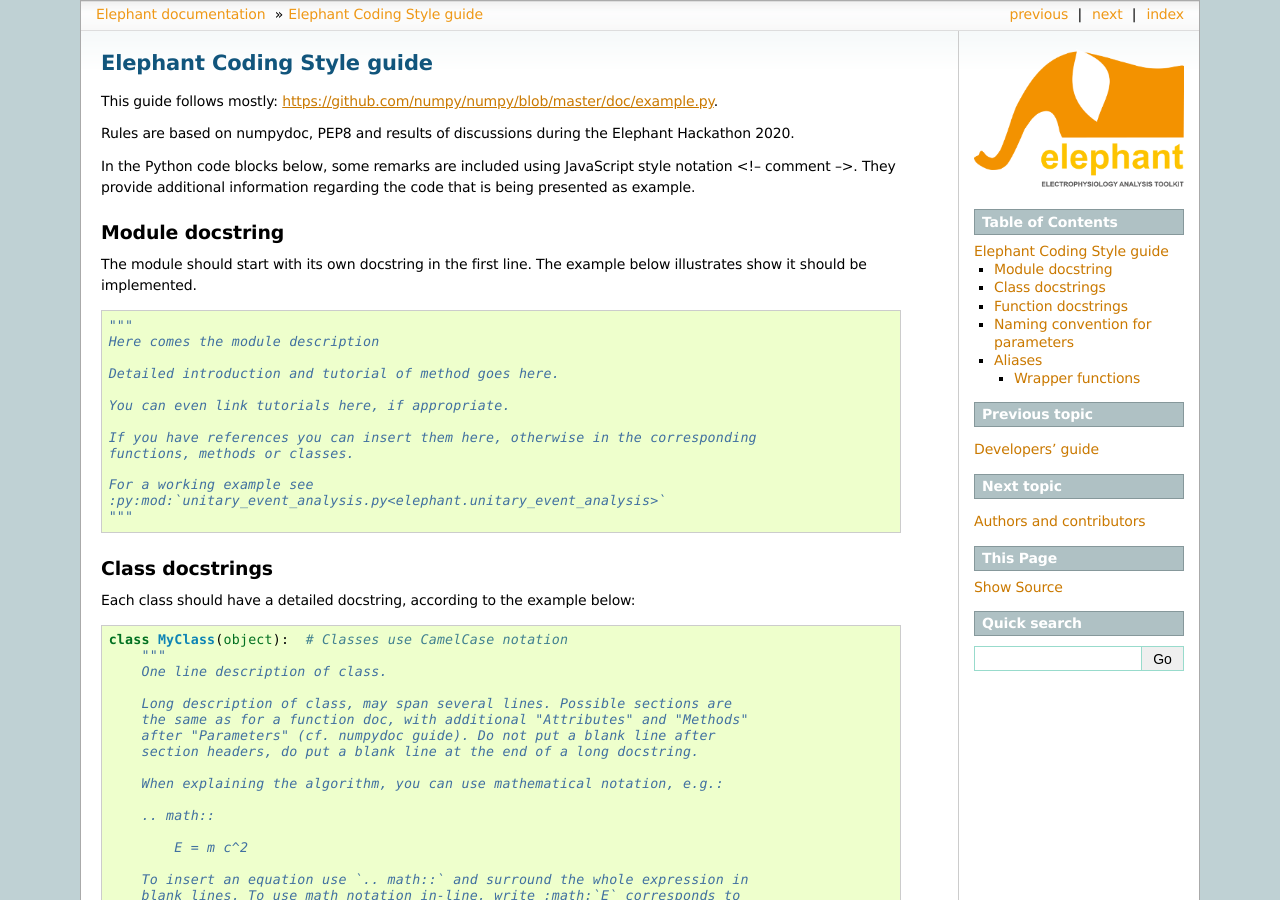
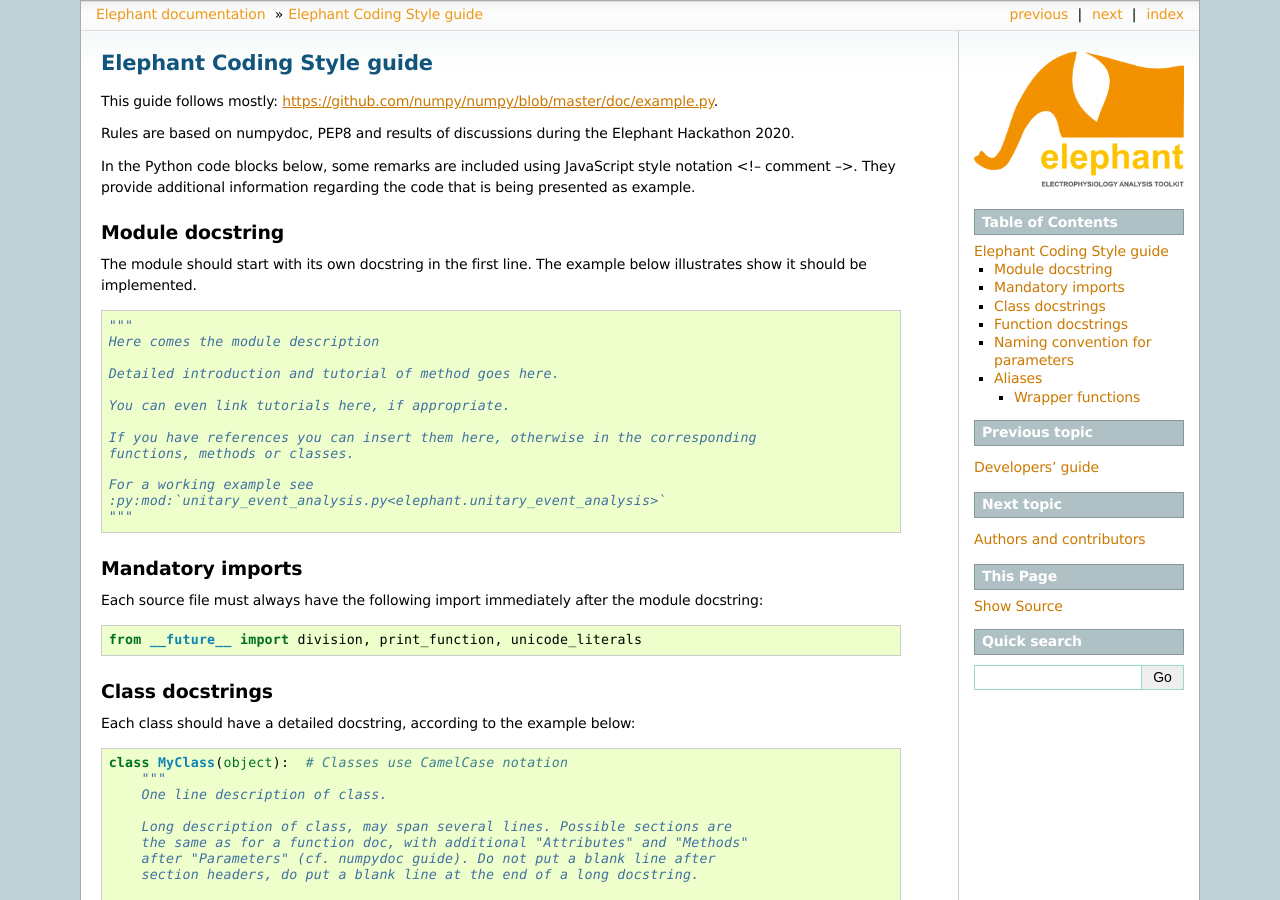
Before and after one commit to NeuralEnsemble/elephant, a Sphinx documentation site: the page built from doc/style_guide.rst, in a window 1280 px wide and 900 px high. Built offline with Sphinx 7.4.7, drawn with Linux system fonts in a browser that asks for light colours; formulas are drawn with MathJax 3; pages that are not in the unit, such as notebooks, are missing from menus.

Commit message:
Inserted section in the style_guide.rst describing mandatory imports

```diff
--- a/doc/style_guide.rst
+++ b/doc/style_guide.rst
@@ -33,6 +33,16 @@ The example below illustrates show it should be implemented.
     For a working example see
     :py:mod:`unitary_event_analysis.py<elephant.unitary_event_analysis>`
     """
+
+Mandatory imports
+-----------------
+
+Each source file must always have the following import immediately after
+the module docstring:
+
+.. code-block:: python
+
+    from __future__ import division, print_function, unicode_literals
 
 Class docstrings
 ----------------
```
